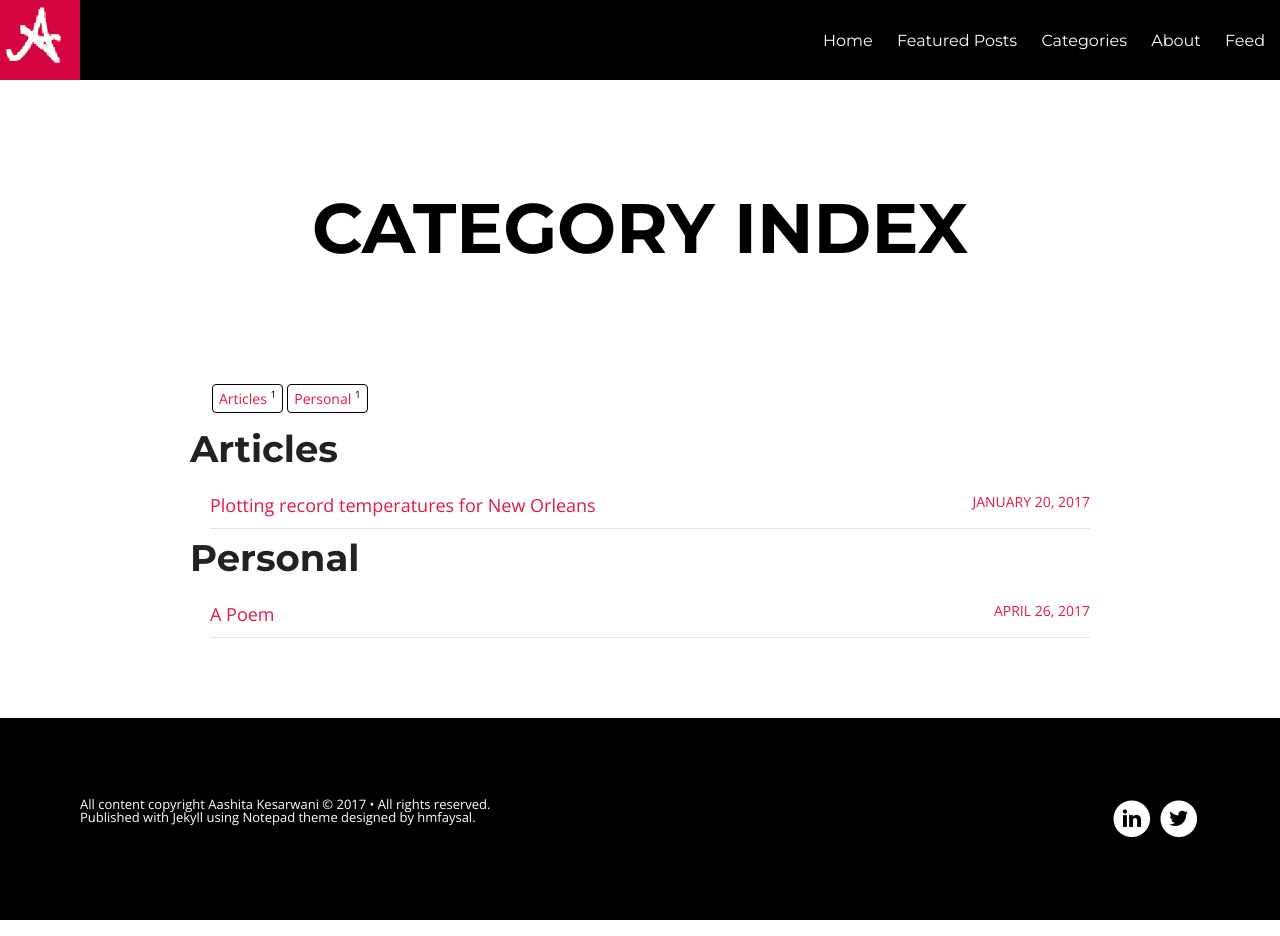
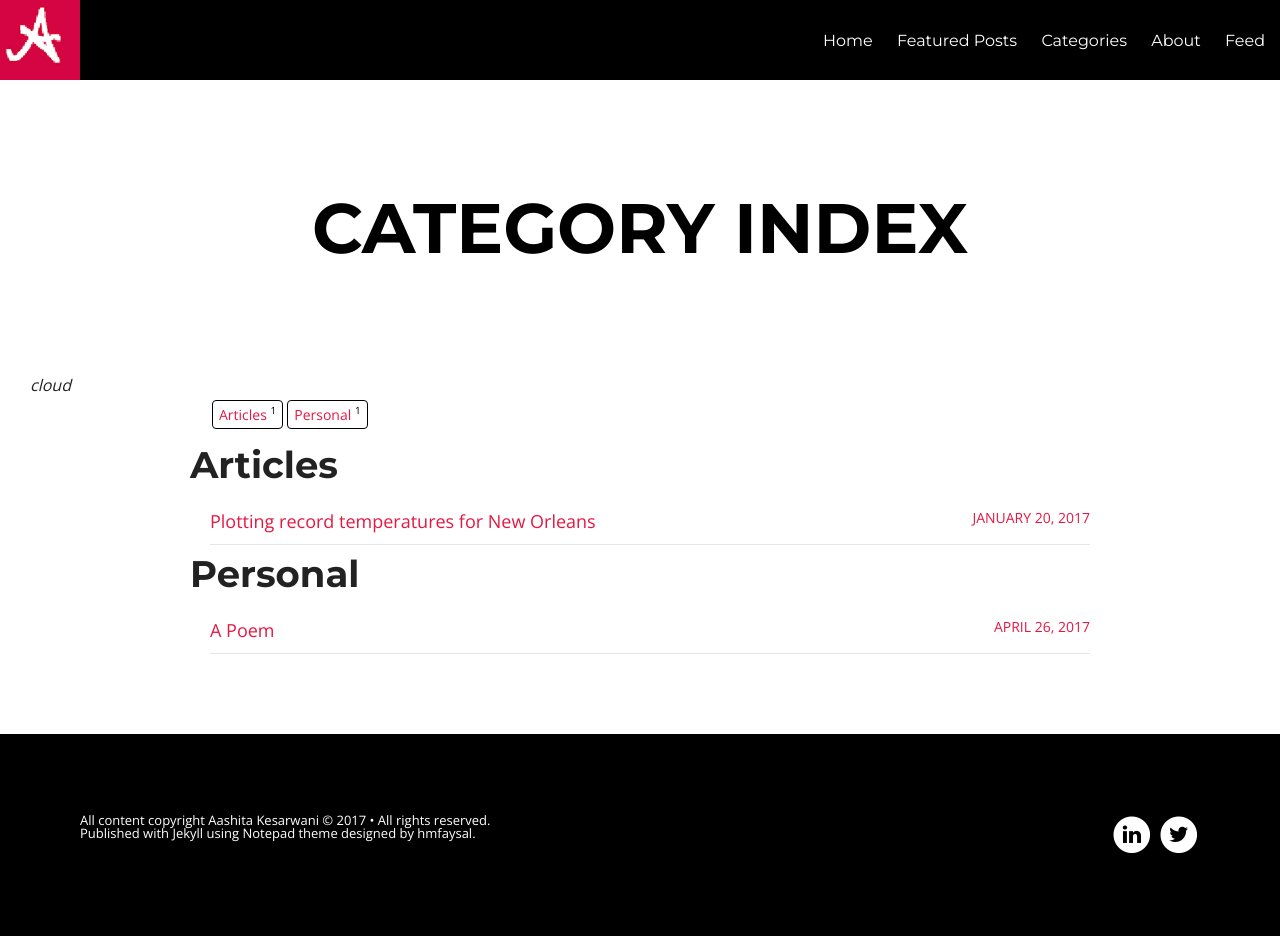
Before and after one commit to AashitaK/AashitaK.github.io, a Jekyll site: the page built from categories.html, in a window 1280 px wide. Built offline with Jekyll 4.4.1, drawn with Linux system fonts in a browser that asks for light colours; nearby versions of some CDN libraries.

Commit message:
Update categories.html

```diff
--- a/categories.html
+++ b/categories.html
@@ -7,7 +7,7 @@
 description: "An archive of posts sorted by categories."
 
 ---
-
+<i class="material-icons">cloud</i>
 <ul class="tag-box inline">
 {% assign tags_list = site.categories %}
   {% if tags_list.first[0] == null %}
```
